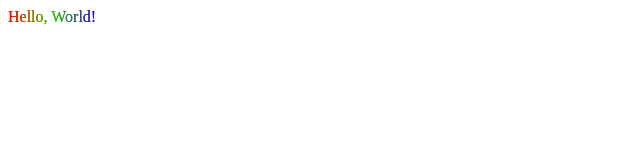
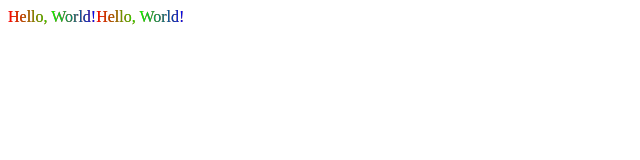
Before and after one commit to ksh-jsx/FEDC3_sns_project, a React app: page / in a window 1280 px wide. Shown: the top 160 px of the page, without its empty margins (0-640 px from the left). Built offline with nearby package versions, Linux system fonts and the light colour scheme.

Commit message:
eslint 초기화

```diff
--- a/src/App.jsx
+++ b/src/App.jsx
@@ -1,5 +1,15 @@
 function App() {
-  return <div>Hello, World!</div>;
+  var a = 1;
+  const temp = (e) => {
+    console.log(e.target);
+    console.log(a);
+  };
+  return (
+    <>
+      <div onClick={temp}>Hello, World!</div>
+      <div>Hello, World!</div>
+    </>
+  );
 }
 
 export default App;
```
Also changed, not shown: package.json (+10 -6 lines), .eslintrc.js, .prettierrc.js, 3 other files (tests, documents, lock files or other folders).
